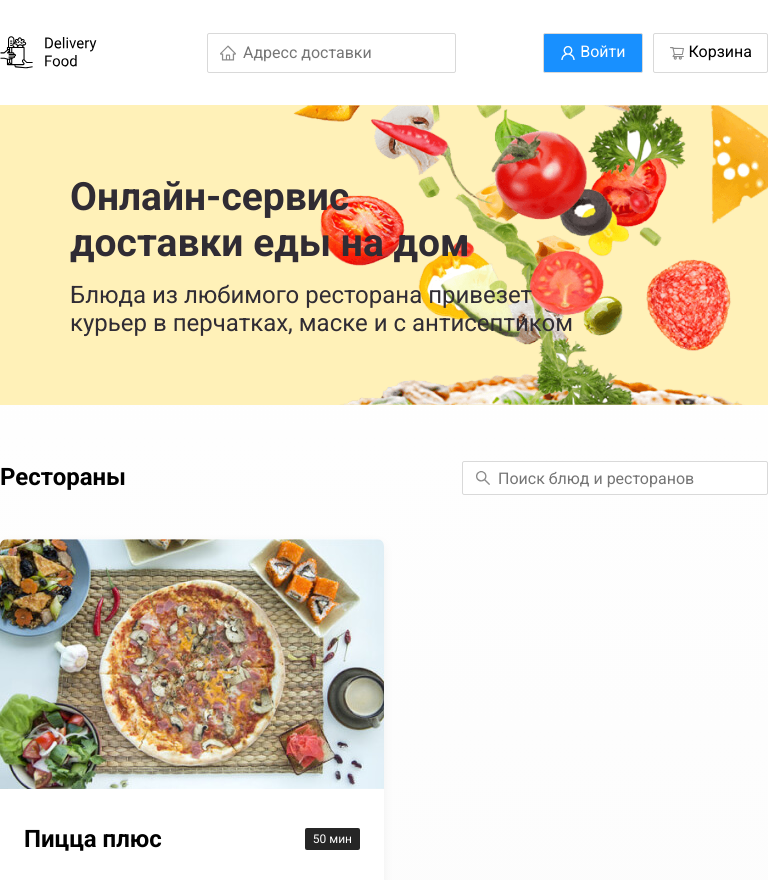
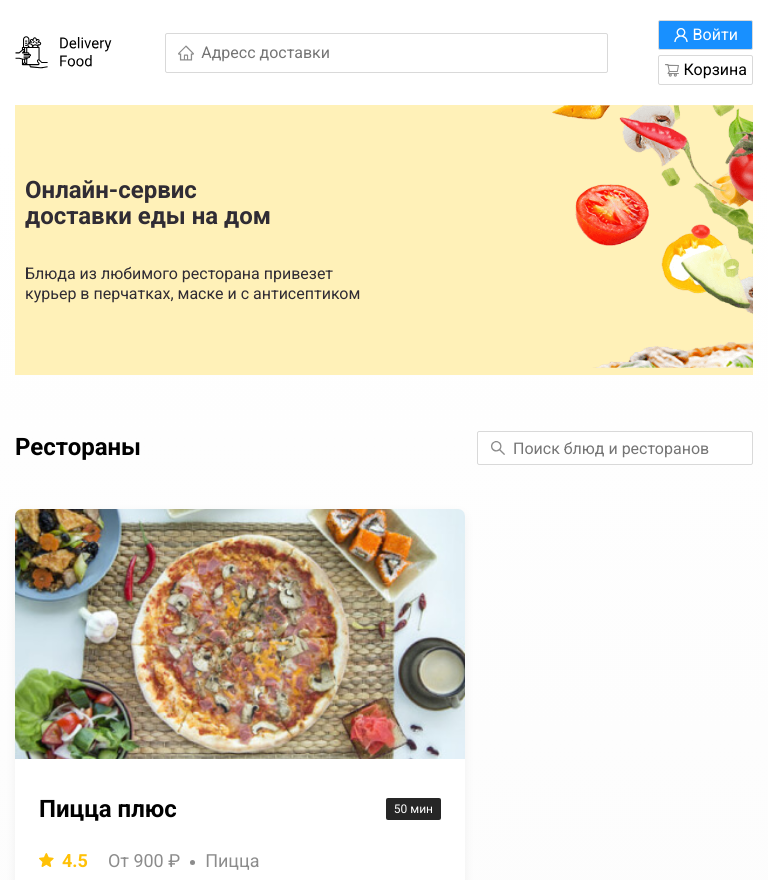
Before and after one commit to Fedor4994/Delivery-Food, a plain HTML site: page index.html in a window 768 px wide. Shown: the top 880 px of the page. Drawn offline with nearby package versions, Linux system fonts and the light colour scheme.

Commit message:
Адаптирование на три устройства

```diff
--- a/index.html
+++ b/index.html
@@ -30,12 +30,18 @@
           name="user-adress"
           placeholder="Адресс доставки"
         />
-        <button type="button" class="header__login_bnt">
-          <img src="./images/icon/user.svg" alt="home" class="header__login_icon" />Войти
-        </button>
-        <button type="button" class="header__trash_bnt">
-          <img src="./images/icon/shopping-cart.svg" alt="home" class="header__trash_icon" />Корзина
-        </button>
+        <div class="header__buttons">
+          <button type="button" class="header__login_bnt">
+            <img src="./images/icon/user.svg" alt="home" class="header__login_icon" />Войти
+          </button>
+          <button type="button" class="header__trash_bnt">
+            <img
+              src="./images/icon/shopping-cart.svg"
+              alt="home"
+              class="header__trash_icon"
+            />Корзина
+          </button>
+        </div>
       </header>
     </div>
     <main class="main">
--- a/sass/base/_container.scss
+++ b/sass/base/_container.scss
@@ -1,4 +1,24 @@
 .container {
-  max-width: 1200px;
+  width: 100%;
   margin: auto;
+  padding-left: 15px;
+  padding-right: 15px;
 }
+
+@media screen and (min-width: 480px) {
+  .container {
+    width: 480px;
+  }
+}
+
+@media screen and (min-width: 768px) {
+  .container {
+    width: 768px;
+  }
+}
+
+@media screen and (min-width: 1200px) {
+  .container {
+    width: 1200px;
+  }
+}
--- a/sass/components/_logo.scss
+++ b/sass/components/_logo.scss
@@ -8,10 +8,6 @@
 //   padding-top: 0;
 // }
 
-.header__logo {
-  margin-right: 106px;
-}
-
 .footer__logo {
   padding-top: 0;
   padding-bottom: 0;
--- a/sass/layout/_footer.scss
+++ b/sass/layout/_footer.scss
@@ -31,3 +31,29 @@
 .social-links__item:not(:last-child) {
   margin-right: 21px;
 }
+
+@media screen and (min-width: 320px) and (max-width: 768px) {
+  .footer__block {
+    padding-bottom: 30px;
+    padding-top: 30px;
+    justify-content: center;
+    flex-direction: column;
+  }
+
+  .footer__link:not(:last-child) {
+    margin-right: 0;
+  }
+
+  .footer__navigation {
+    display: flex;
+    flex-direction: column;
+    justify-content: center;
+    align-items: center;
+    margin: auto;
+    margin-bottom: 15px;
+  }
+
+  .footer__logo {
+    margin-bottom: 15px;
+  }
+}
--- a/sass/layout/_header.scss
+++ b/sass/layout/_header.scss
@@ -5,9 +5,8 @@
 }
 
 .header__adress_input {
-  width: 690px;
+  flex: 0.8;
   height: 40px;
-  margin-right: 87px;
   background-image: url(/images/icon/home.svg);
   background-repeat: no-repeat;
   background-position: 11px 10px;
@@ -48,3 +47,27 @@
 .header__trash_icon {
   margin-right: 4px;
 }
+
+.header__buttons {
+  display: flex;
+  align-items: center;
+}
+
+@media screen and (min-width: 320px) and (max-width: 768px) {
+  .header__login_bnt {
+    padding: 4px 8px;
+    margin-bottom: 5px;
+    margin-right: 0;
+    height: 30px;
+    width: 100%;
+  }
+  .header__trash_bnt {
+    padding: 2px 5px;
+    height: 30px;
+  }
+  .header__buttons {
+    display: flex;
+    align-items: center;
+    flex-direction: column;
+  }
+}
--- a/sass/layout/_promo.scss
+++ b/sass/layout/_promo.scss
@@ -1,7 +1,8 @@
 .promo {
   display: flex;
   align-items: center;
-  height: 300px;
+  background-clip: content-box;
+  height: 270px;
   background-color: #fff1b8;
   background-image: url(/images/promo/vegetables.png);
   background-repeat: no-repeat;
@@ -33,3 +34,39 @@
 
   color: #302c34;
 }
+
+@media screen and (min-width: 768px) and (max-width: 1199px) {
+  .promo {
+    background-size: 600px;
+    background-position: top right -100px;
+  }
+  .promo__offer {
+    padding-left: 30px;
+    padding-top: 38px;
+    padding-bottom: 38px;
+  }
+}
+
+@media screen and (min-width: 320px) and (max-width: 768px) {
+  .promo {
+    background-size: 600px;
+    background-position: top right -200px;
+  }
+
+  .promo__title {
+    font-size: 24px;
+    line-height: 26px;
+    padding-bottom: 35px;
+  }
+
+  .promo__text {
+    font-size: 16px;
+    line-height: 20px;
+  }
+
+  .promo__offer {
+    padding-left: 10px;
+    padding-top: 18px;
+    padding-bottom: 18px;
+  }
+}
--- a/sass/layout/_restaurants.scss
+++ b/sass/layout/_restaurants.scss
@@ -11,15 +11,21 @@
 }
 
 .restaurants__input {
-  width: 306px;
+  width: 276px;
   height: 34px;
   background-image: url(/images/icon/search.svg);
   background-repeat: no-repeat;
   background-position: 11px 7px;
 }
 
+.cards {
+  display: flex;
+  align-items: center;
+}
+
 .cards__list {
   display: flex;
+  align-items: center;
   flex-wrap: wrap;
   gap: 24px;
 }
@@ -32,13 +38,14 @@
 }
 
 .cards__image {
-  width: 384px;
+  width: 374px;
   height: 250px;
   object-fit: cover;
 }
 
 .cards__text {
   padding: 34px 24px;
+  padding-bottom: 10px;
 }
 
 .cards__heading {
@@ -70,6 +77,9 @@
 .cards__info {
   display: flex;
   align-items: center;
+  padding-left: 24px;
+  padding-right: 23px;
+  padding-bottom: 34px;
 }
 
 .cards__rating {
@@ -106,3 +116,15 @@
   margin-left: 10px;
   margin-right: 10px;
 }
+
+@media screen and (min-width: 768px) and (max-width: 1199px) {
+  .cards__image {
+    width: 342px;
+  }
+}
+
+@media screen and (min-width: 320px) and (max-width: 768px) {
+  .cards__image {
+    width: 450px;
+  }
+}
```
Also changed, not shown: css/main.css, css/main.min.css, 2 other files.
